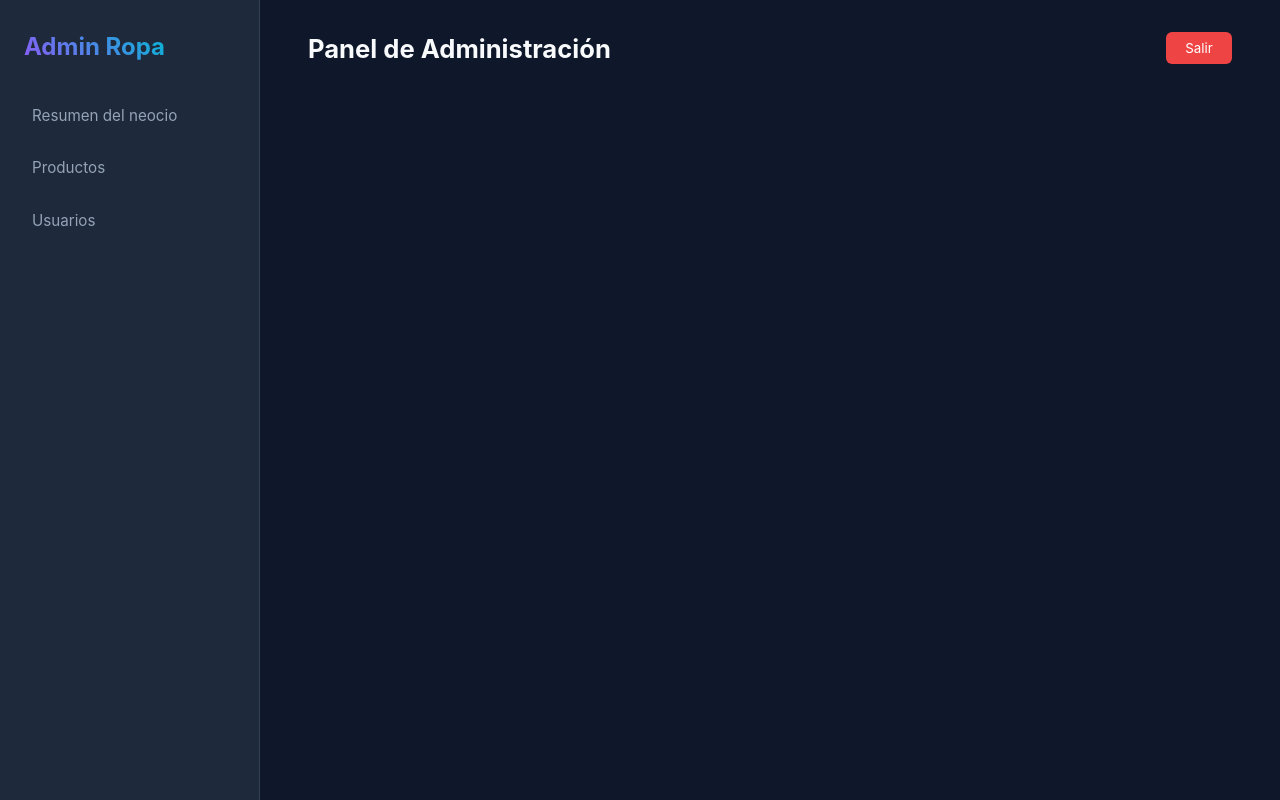
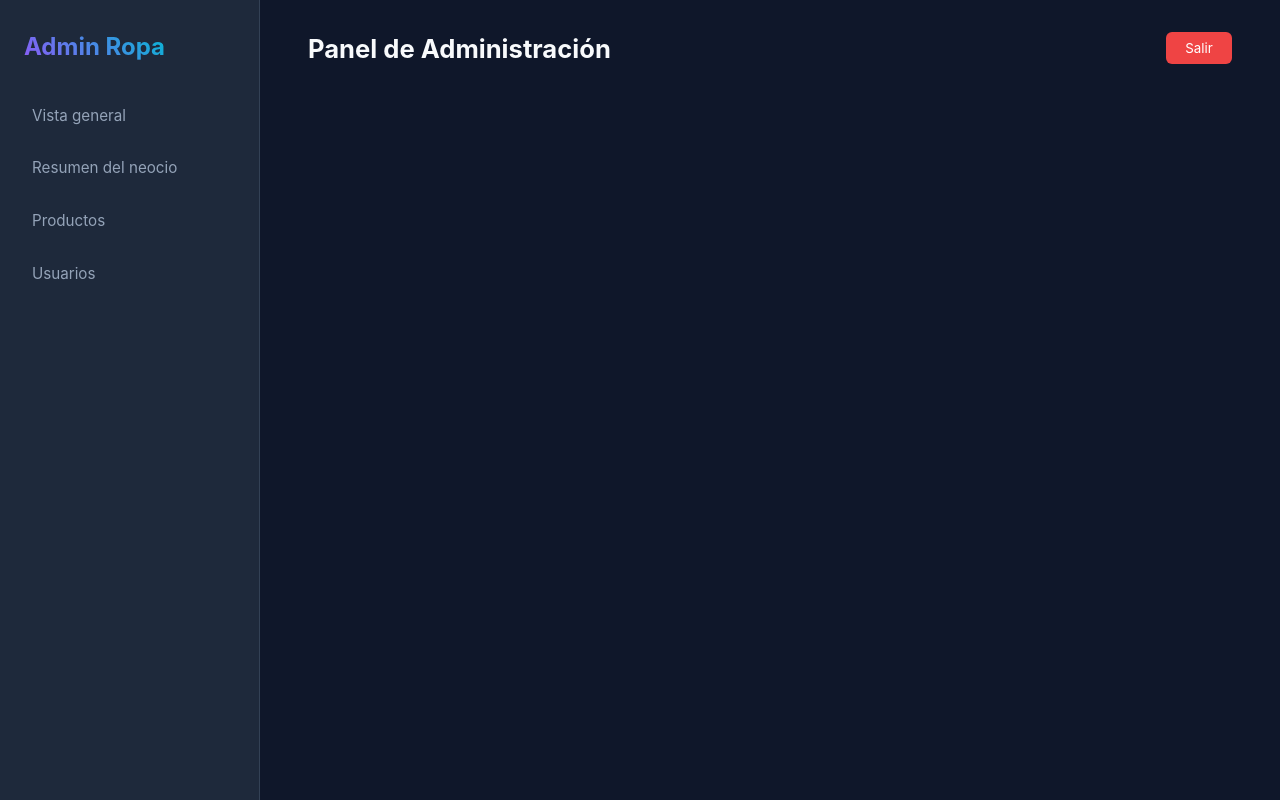
Before and after one commit to Jhoan-pro/GLOW_MOD-tienda-de-ropa-, an Angular app: page /admin-dashboard in a window 1280 px wide. Built offline with nearby package versions, Linux system fonts and the light colour scheme.

Commit message:
intento de implementacoin vista general

```diff
--- a/src/app/admin-dashboard/admin-dashboard.html
+++ b/src/app/admin-dashboard/admin-dashboard.html
@@ -6,7 +6,12 @@
       <h2 class="brand">Admin Ropa</h2>
     </div>
 
+
     <ul class="nav-links">
+
+      <li routerLinkActive="active">
+        <a routerLink="/admin-dashboard/dashBoard">Vista general </a>
+      </li>
       <li routerLinkActive="active">
         <a routerLink="/admin-dashboard/admin">Resumen del neocio </a>
       </li>
```
Also changed, not shown: src/app/app.routes.ts (+8 -4 lines).
